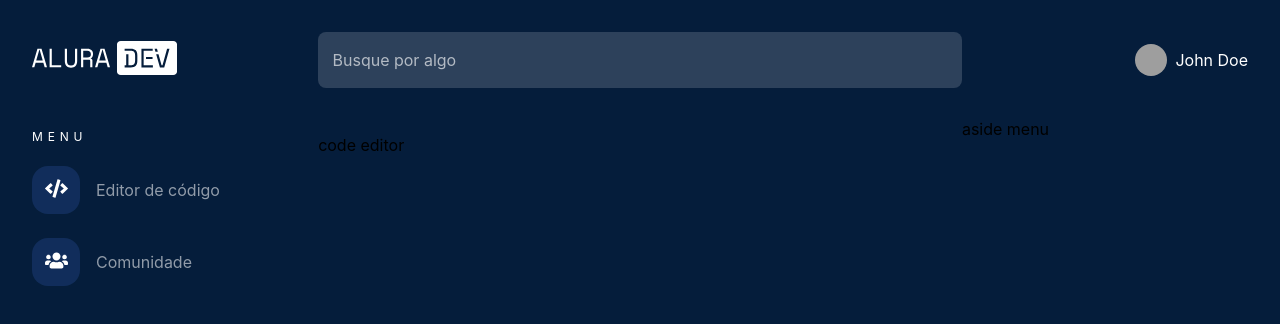
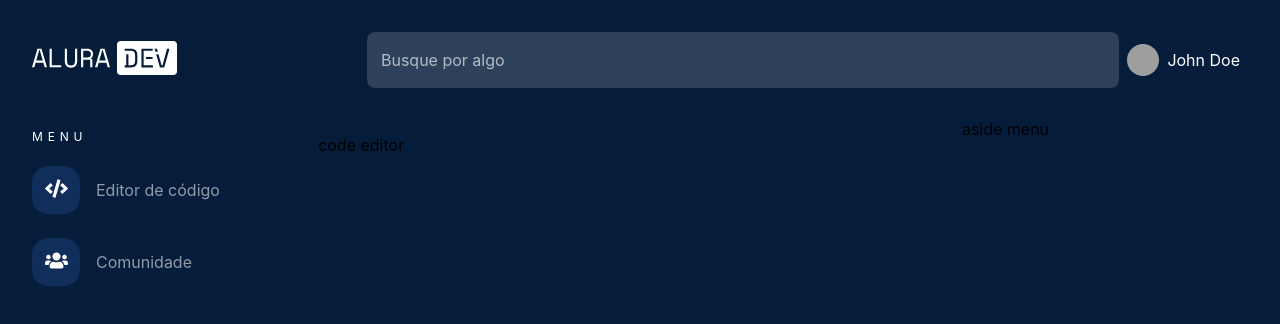
Before and after one commit to leomarzochi/challange-2-alura, a React (Create React App) app: page / in a window 1280 px wide. Shown: the top 324 px of the page. Built offline with nearby package versions, Linux system fonts and the light colour scheme; grey boxes are pictures that could not be loaded.

Commit message:
melhoria layout

```diff
--- a/src/App.module.scss
+++ b/src/App.module.scss
@@ -1,4 +1,12 @@
+@use 'styles/constants' as constants;
+
 .content {
   display: flex;
   margin: 0 2rem;
 }
+
+@media screen and (max-width: constants.$mobile) {
+  .content {
+    margin: 0 1rem;
+  }
+}
--- a/src/components/header/Header.module.scss
+++ b/src/components/header/Header.module.scss
@@ -1,3 +1,5 @@
+@use 'styles/constants' as constants;
+
 .header {
   padding: 2rem;
   display: flex;
@@ -13,3 +15,9 @@
 .input {
   flex: 4.5;
 }
+
+@media screen and (max-width: constants.$mobile) {
+  .header {
+    padding: 1rem;
+  }
+}
--- a/src/components/profile/Profile.module.scss
+++ b/src/components/profile/Profile.module.scss
@@ -1,9 +1,25 @@
-.profile {
+@use 'styles/colors' as colors;
+@use 'styles/constants' as constants;
+
+.content {
   flex: 2;
   display: flex;
+  justify-content: flex-end;
+
+}
+.profile {
+  display: flex;
   align-items: center;
-  justify-content: end;
+  padding: 0.2rem 0.5rem;
+  cursor: pointer;
+  &__menu {
+    display: none;
+  }
+  &__avatar {
+    margin-right: 0.5rem;
+  }
+  &:hover {
+    background-color: rgba(colors.$white, 0.08);
+    border-radius: 0.5rem;
+  }
 }
-.avatar {
-  margin-right: 0.5rem;
-}
```
